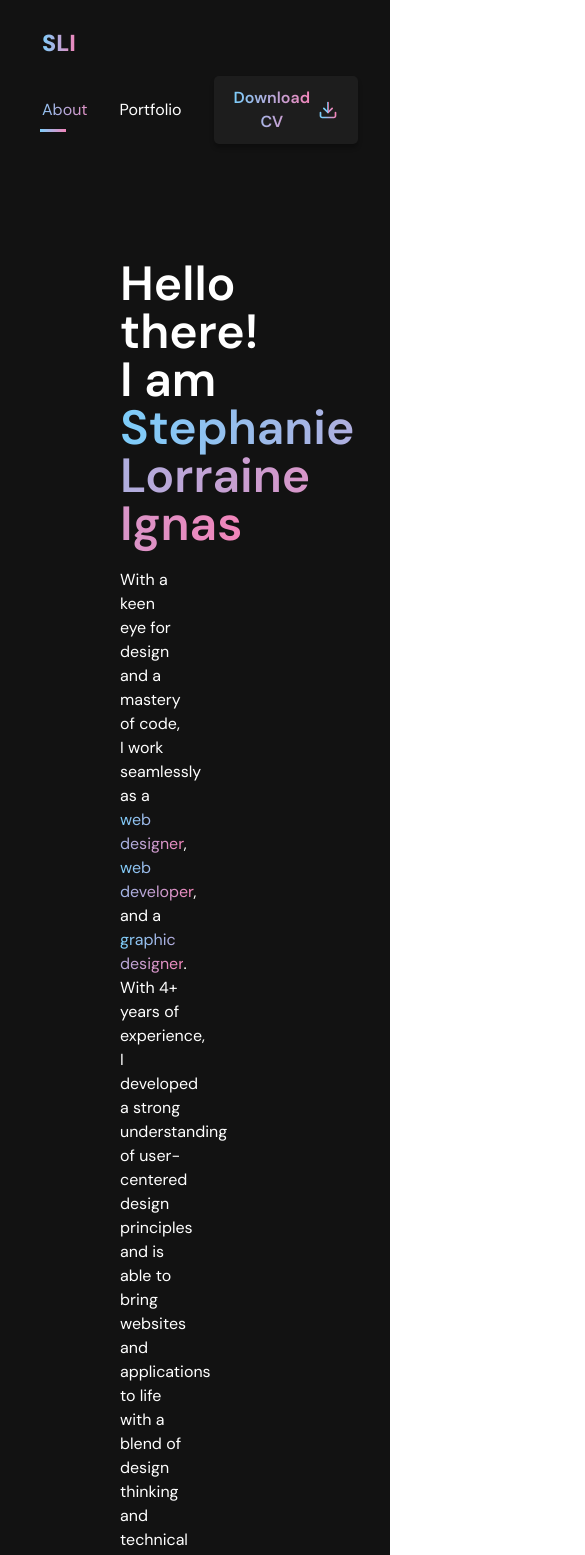
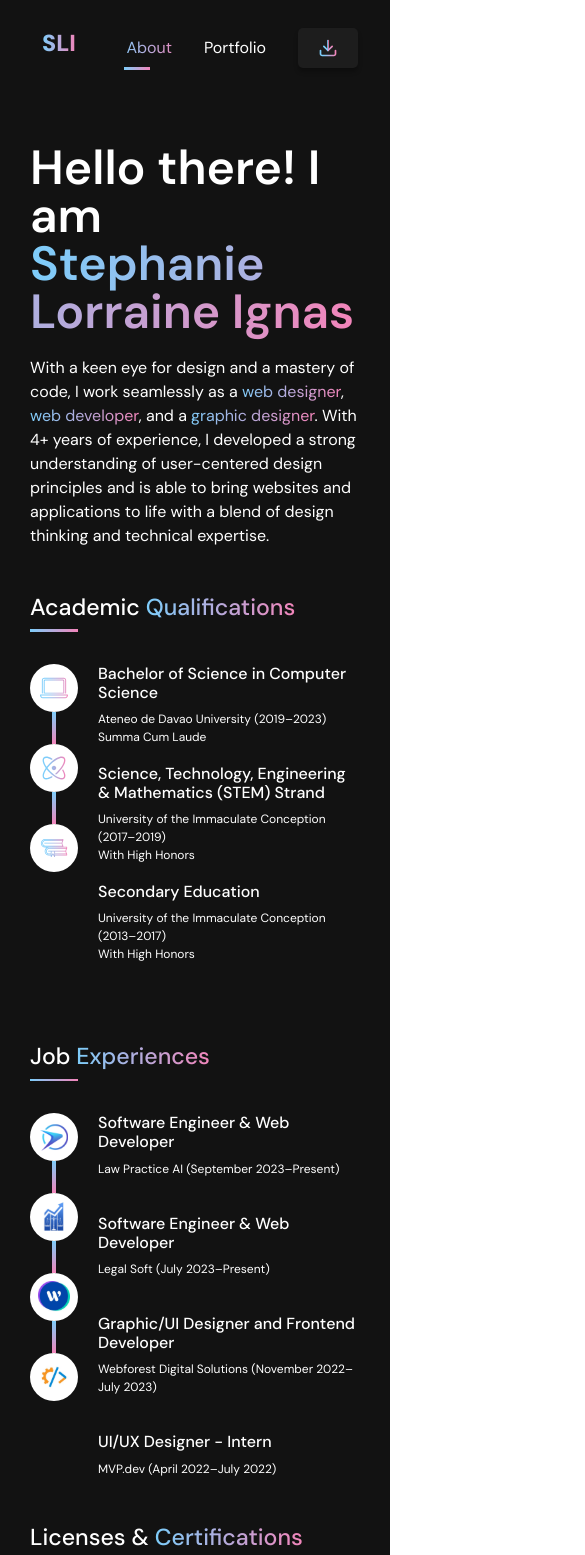
Before and after one commit to ignasstephanie/my-portfolio, a React (Vite) app: page /about in a window 390 px wide. Shown: the top 1555 px of the page, 585 px wide, since content can reach past the window. Built offline with nearby package versions, Linux system fonts and the light colour scheme.

Commit message:
Initial commit for mobile responsiveness

```diff
--- a/src/App.css
+++ b/src/App.css
@@ -13,6 +13,7 @@ html {
   justify-content: center;
   color: white;
   text-align: center;
+  padding: 30px;
 }
 
 ::-webkit-scrollbar {
@@ -72,6 +73,12 @@ h1 {
 .button p {
   font-weight: 600;
   margin-bottom: 0;
+}
+
+@media (max-width: 640px) {
+  .hide-text {
+    display: none;
+  }
 }
 
 .main-button img {
@@ -159,6 +166,13 @@ h1 {
   padding: 96px 120px;
 }
 
+@media (max-width: 768px) {
+  .content-container {
+    padding: 48px 30px;
+    gap: 30px;
+  }
+}
+
 .bold-text {
   font-weight: 900;
 }
@@ -188,6 +202,20 @@ h1 {
   grid-template-rows: repeat(3, 1fr);
   row-gap: 36px;
   column-gap: 24px;
+}
+
+@media (max-width: 1024px) {
+  .cards-list {
+    grid-template-columns: repeat(2, 1fr);
+    grid-template-rows: repeat(2, 1fr);
+  }
+}
+
+@media (max-width: 640px) {
+  .cards-list {
+    grid-template-columns: repeat(1, 1fr);
+    grid-template-rows: repeat(1, 1fr);
+  }
 }
 
 .card-container {
@@ -245,6 +273,12 @@ h1 {
 
 .description-container {
   width: 42%;
+}
+
+@media (max-width: 960px) {
+  .description-container {
+    width: 100%;
+  }
 }
 
 .heading-intro {
@@ -313,13 +347,24 @@ h1 {
 .timeline-list {
   display: flex;
   flex-direction: column;
-  gap: 12px;
+}
+
+.timeline-list {
+  display: flex;
+  flex-direction: column;
+}
+
+.gap-small {
+  gap: 2px;
+}
+
+.gap-large {
+  gap: 20px;
 }
 
 .timeline-text {
   display: flex;
   flex-direction: column;
-  gap: 6px;
 }
 
 .small-text {
@@ -327,13 +372,25 @@ h1 {
   flex-direction: column;
   gap: 0;
   font-size: 12px;
-  line-height: 2px;
 }
 
 .h-flex {
   display: flex;
   flex-direction: row;
   gap: 240px;
+}
+
+@media (max-width: 1024px) {
+  .h-flex {
+    gap: 64px;
+  }
+}
+
+@media (max-width: 960px) {
+  .h-flex {
+    flex-direction: column;
+    gap: 64px;
+  }
 }
 
 .v-flex {
@@ -357,12 +414,25 @@ h1 {
   width: 50%;
 }
 
+@media (max-width: 960px) {
+  .width-half {
+    width: 100%;
+  }
+}
+
 .padding-large {
   padding: 0 48px;
   display: flex;
   flex-direction: column;
   gap: 72px;
 }
+
+@media (max-width: 1024px) {
+  .padding-large {
+    padding: 0 24px;
+  }
+}
+
 
 .hover-expand {
   transition: all 0.3s ease-in-out;
@@ -377,12 +447,27 @@ h1 {
   margin: 0 32px;
   display: flex;
   justify-content: space-between;
+  align-items: center;
+}
+
+@media (max-width: 768px) {
+  .footer {
+    flex-direction: column;
+    align-items: center;
+  }
 }
 
 .right-side {
   display: flex;
   align-items: center;
   gap: 24px;
+}
+
+@media (max-width: 768px) {
+  .right-side {
+    flex-direction: column;
+    gap: 0px;
+  }
 }
 
 .divider {
--- a/src/components/Navbar.tsx
+++ b/src/components/Navbar.tsx
@@ -25,7 +25,7 @@ function Navbar() {
                 <Link to="/portfolio" className={path === '/portfolio' ? 'active' : ''}>Portfolio</Link>
                 {/* <Link to="/contact" className={path === '/contact' ? 'active' : ''}>Contact</Link> */}
                 <button className="button button-nav" onClick={handleDownload}>
-                    <p className="gradient-text font-semibold">Download CV</p>
+                    <p className="gradient-text font-semibold hide-text">Download CV</p>
                     <img width="20px" src={Download} alt="Download icon" />
                 </button>
             </div>
--- a/src/components/Timeline.tsx
+++ b/src/components/Timeline.tsx
@@ -10,8 +10,7 @@ const Timeline = ({ title, institution, award }: Props) => (
     <div className="timeline-text">
         <h6>{title}</h6>
         <div className="small-text">
-            <p>{institution}</p>
-            <p>{award}</p>
+            <p>{institution}<br/>{award}</p>
         </div>
     </div>
 );
--- a/src/pages/About.tsx
+++ b/src/pages/About.tsx
@@ -41,7 +41,7 @@ function About()
                                     <Icon key={index} {...academic} />
                                 ))}
                             </div>
-                            <div className="timeline-list">
+                            <div className="timeline-list gap-small">
                                 {academics.map((academic, index) => (
                                     <Timeline key={index} {...academic} />
                                 ))}
@@ -56,7 +56,7 @@ function About()
                                     <Icon key={index} {...job} />
                                 ))}
                             </div>
-                            <div className="timeline-list">
+                            <div className="timeline-list gap-large">
                                 {jobs.map((job, index) => (
                                     <Timeline key={index} {...job} />
                                 ))}
--- a/src/pages/Home.tsx
+++ b/src/pages/Home.tsx
@@ -11,8 +11,8 @@ function Home()
         <div className="body">
             <div className="content">
                 <h4 data-aos="fade-up">Hi, I’m <span className="gradient-text">Stephanie Lorraine Ignas</span></h4>
-                <h1 className="fw-bold" data-aos="flip-up" data-aos-delay="300">Web Developer and UI/UX & Graphic Designer</h1>
-                <p className="paragraph-text" data-aos="fade-up" data-aos-delay="500">From concept to code, bridging creativity and logic<br/>to bring interfaces to life. Let’s connect!</p>
+                <h1 className="fw-semibold" data-aos="flip-up" data-aos-delay="300">Web Developer and UI/UX & Graphic Designer</h1>
+                <p className="paragraph-text" data-aos="fade-up" data-aos-delay="500">From concept to code, bridging creativity and logic to bring interfaces to life. Let’s connect!</p>
             </div>
             <button className="button main-button" onClick={() => navigate("/portfolio")} data-aos="zoom-in" data-aos-delay="600">
                     <p className="gradient-text font-semibold">See My Works</p>
```
